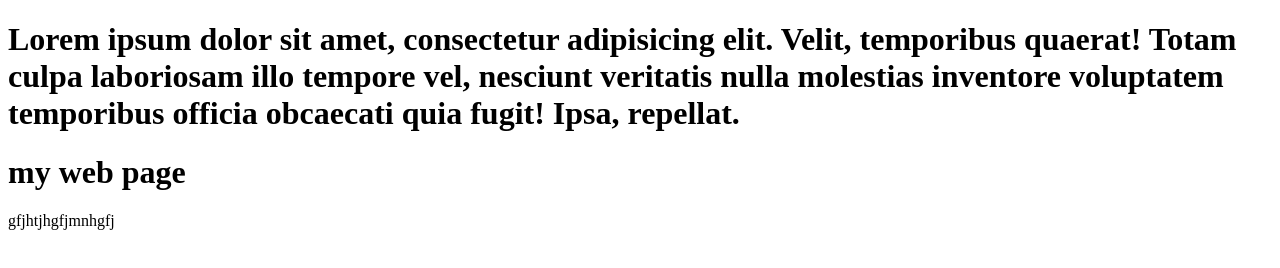
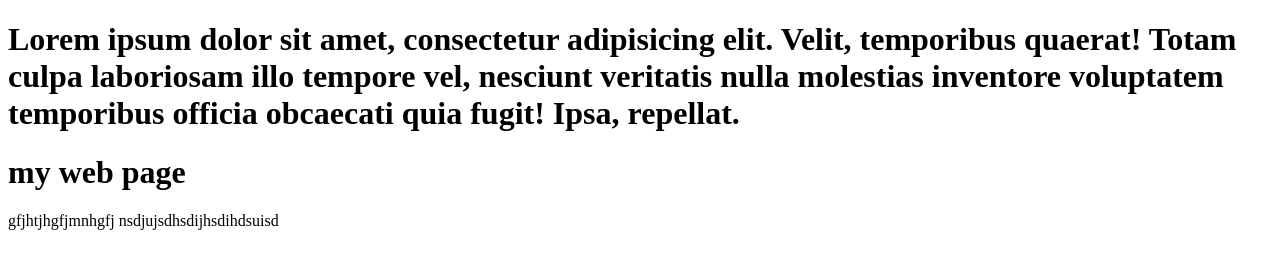
Before and after one commit to erum-123-123/git-github, a plain HTML site: page index.html in a window 1280 px wide. Drawn offline with Linux system fonts and the light colour scheme.

Commit message:
Update index.html

```diff
--- a/index.html
+++ b/index.html
@@ -12,5 +12,6 @@
     <h1>my web page</h1>
 
     gfjhtjhgfjmnhgfj
+    nsdjujsdhsdijhsdihdsuisd
 </body>
 </html>
```
